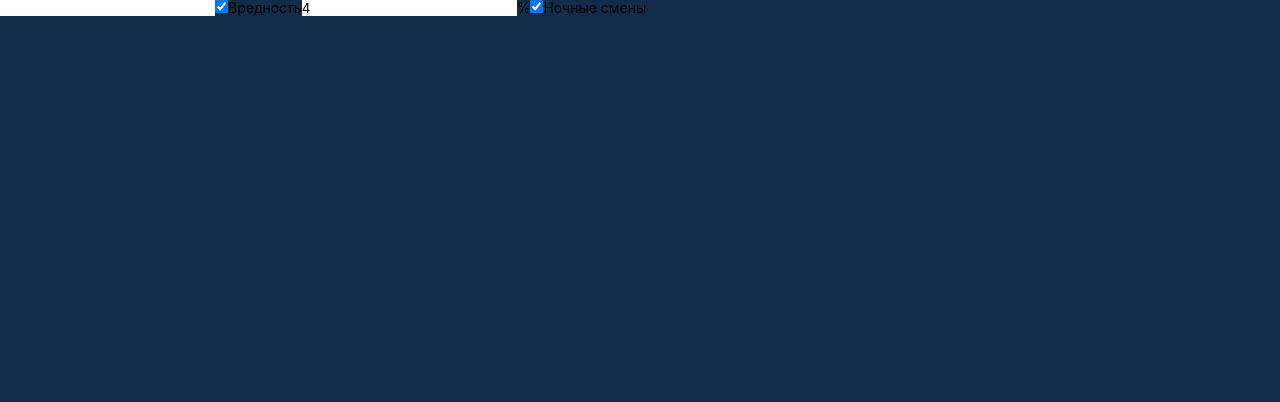
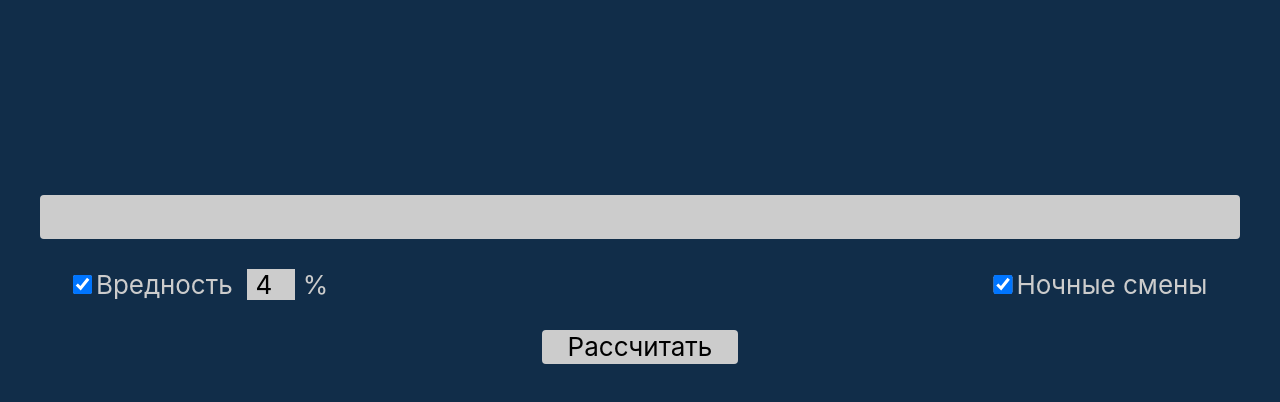
Before and after one commit to Viqto0r/salary, a React (Create React App) app: page / in a window 1280 px wide. Shown: the top 402 px of the page. Built offline with nearby package versions, Linux system fonts and the light colour scheme.

Commit message:
Calculator UI adaptation

```diff
--- a/src/App.module.scss
+++ b/src/App.module.scss
@@ -1,4 +1,9 @@
 .container {
-  background: #112d49;
   height: 100%;
+  margin: 0 auto;
+  max-width: 1240px;
+  display: flex;
+  justify-content: center;
+
+  padding: 15rem 20px 0;
 }
--- a/src/components/Calculator/Calculator.module.scss
+++ b/src/components/Calculator/Calculator.module.scss
@@ -1,7 +1,63 @@
 .container {
+  width: 100%;
   .tariffInput::-webkit-outer-spin-button,
   .tariffInput::-webkit-inner-spin-button {
     -webkit-appearance: none;
     margin: 0;
   }
+  input {
+    background: #ccc;
+  }
+  .inputContainer {
+    display: flex;
+    flex-direction: column;
+    align-items: center;
+    margin-bottom: 2rem;
+    input {
+      width: 100%;
+      border-radius: 0.3rem;
+
+      font-size: 2rem;
+      padding: 0.5rem;
+      text-align: right;
+    }
+  }
+  .optionsContainer {
+    display: flex;
+    justify-content: space-between;
+    padding: 0 2.5rem;
+    color: #ccc;
+    font-size: 2rem;
+    line-height: 3rem;
+    margin-bottom: 2rem;
+    label {
+      cursor: pointer;
+    }
+
+    input[type='checkbox'] {
+      margin-right: 0.3rem;
+      width: 1.5rem;
+      height: 1.5rem;
+    }
+
+    .harmfulnessContainer {
+      display: flex;
+      input[type='number'] {
+        font-size: 2rem;
+        width: 3.7rem;
+        text-align: center;
+      }
+    }
+  }
+
+  .btnContainer {
+    display: flex;
+    justify-content: center;
+    button {
+      font-size: 2rem;
+      border-radius: 0.3rem;
+      padding: 0.1rem 2rem;
+      background: #ccc;
+    }
+  }
 }
--- a/src/components/Calculator/Calculator.tsx
+++ b/src/components/Calculator/Calculator.tsx
@@ -1,4 +1,5 @@
 import { FC, memo } from 'react'
+import { useAppSelector } from '../../app/hooks'
 import useCheckbox from '../../customHooks/useCheckbox'
 import useInput from '../../customHooks/useInput'
 import {
@@ -14,27 +15,34 @@ import {
 import styles from './Calculator.module.scss'
 
 const Calculator: FC = () => {
+  const isHarmfulness = useAppSelector(isHarmfulnessSelector)
   return (
     <div className={styles.container}>
+      <div className={styles.inputContainer}>
         <input
           className={styles.tariffInput}
           type='number'
           {...useInput(tariffSelector, setTariff)}
         />
+      </div>
+      <div className={styles.optionsContainer}>
+        <div className={styles.harmfulnessContainer}>
           <label>
             <input
               type='checkbox'
               {...useCheckbox(isHarmfulnessSelector, toggleHarmfulness)}
             />
-        Вредность
+            Вредность &nbsp;
           </label>
-      <label>
+          <label style={{ display: isHarmfulness ? 'block' : 'none' }}>
             <input
               type='number'
               {...useInput(harmfulnessPercentSelector, setHarmfulness)}
             />
-        %
+            &nbsp;%
           </label>
+        </div>
+
         <label>
           <input
             type='checkbox'
@@ -43,6 +51,10 @@ const Calculator: FC = () => {
           Ночные смены
         </label>
       </div>
+      <div className={styles.btnContainer}>
+        <button>Рассчитать</button>
+      </div>
+    </div>
   )
 }
 
--- a/src/index.css
+++ b/src/index.css
@@ -37,6 +37,8 @@ body {
   -ms-text-size-adjust: 100%;
   -moz-text-size-adjust: 100%;
   -webkit-text-size-adjust: 100%;
+  background: #112d49;
+  overflow: hidden;
 }
 input,
 button,
@@ -97,3 +99,45 @@ code {
 #root {
   height: 100%;
 }
+
+@media (min-width: 1200px) {
+  html {
+    font-size: 13px;
+  }
+}
+
+@media (min-width: 992px) and (max-width: 1199px) {
+  html {
+    font-size: 12px;
+  }
+}
+
+@media (min-width: 768px) and (max-width: 991px) {
+  html {
+    font-size: 11px;
+  }
+}
+
+@media (max-width: 767px) {
+  html {
+    font-size: 10px;
+  }
+}
+
+@media (max-width: 480px) {
+  html {
+    font-size: 8px;
+  }
+}
+
+@media (max-width: 360px) {
+  html {
+    font-size: 7px;
+  }
+}
+
+@media (max-width: 320px) {
+  html {
+    font-size: 6px;
+  }
+}
```
Lines whose indentation alone changed are shown as unchanged.
